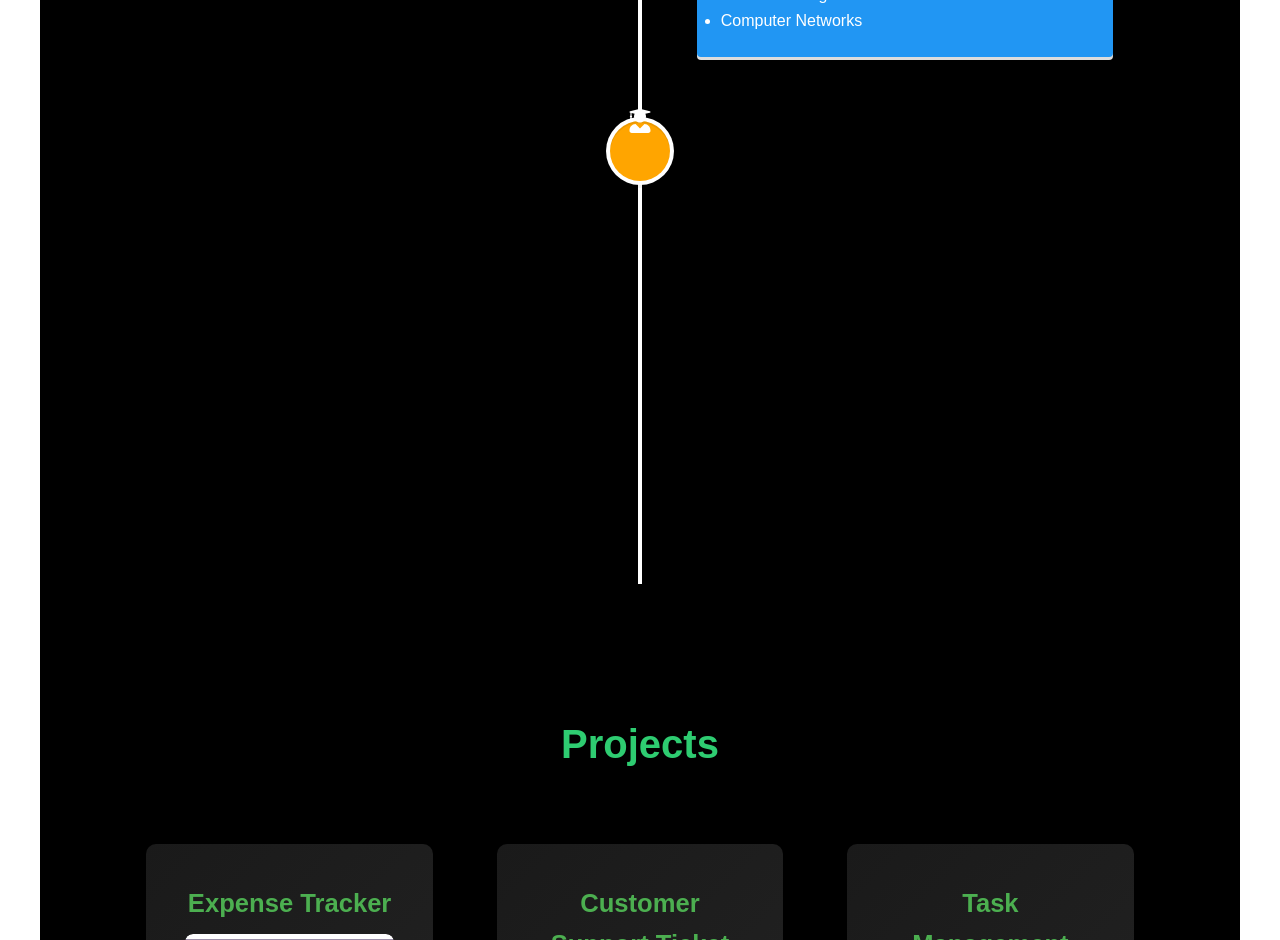
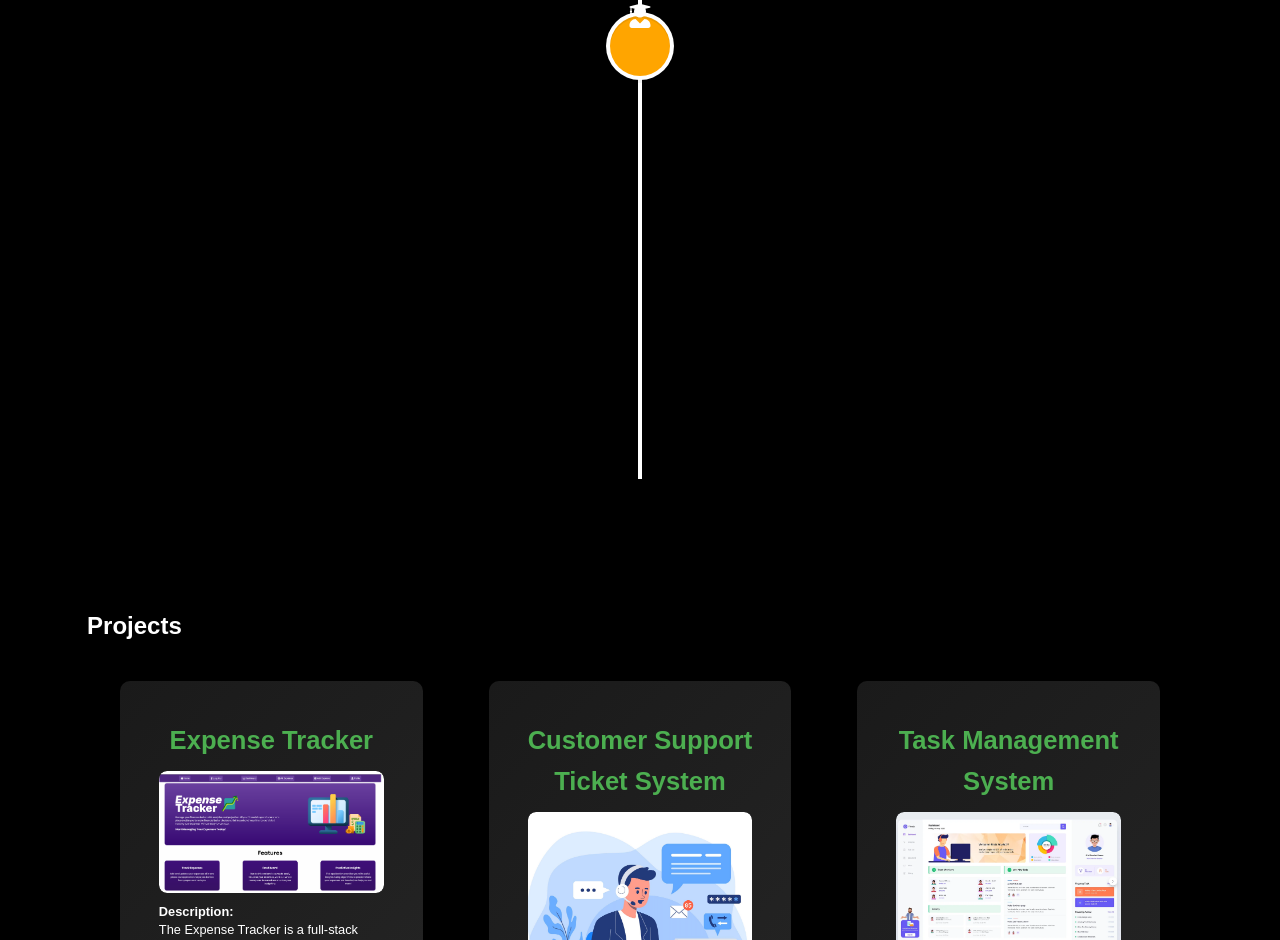
Before and after one commit to sairamb09/portfolio, a React (Vite) app: page / in a window 1280 px wide. Shown: the part 1860-2800 px from the top of the page. Built offline with nearby package versions, Linux system fonts and the light colour scheme.

Commit message:
Updated project with new changes

```diff
--- a/src/App.css
+++ b/src/App.css
@@ -7,15 +7,16 @@
     --card-bg: #2d2d2d;
     --transition: all 0.3s ease;
     --section-padding: clamp(2rem, 5vw, 4rem) 0;
+    --skill-gradient: linear-gradient(135deg, #1e1e1e, #2c3e50);
 }
 
 .light-theme {
     --background-color: #f5f6fa;
     --text-color: #2d3436;
     --card-bg: #ffffff;
+    --skill-gradient: linear-gradient(135deg, #f8f9fa, #e9ecef);
 }
 
-/* Base Styles */
 * {
     margin: 0;
     padding: 0;
@@ -41,7 +42,6 @@ body {
     margin: 0 auto;
 }
 
-/* Navbar Styles */
 .navbar {
     display: flex;
     justify-content: space-between;
@@ -72,10 +72,6 @@ body {
     padding: 0.5rem 0;
 }
 
-.nav-link:hover {
-    color: var(--primary-color);
-}
-
 .navbar-right {
     display: flex;
     align-items: center;
@@ -92,7 +88,6 @@ body {
     min-height: 44px;
 }
 
-/* Section Styles */
 .section {
     padding: var(--section-padding);
     min-height: 100vh;
@@ -101,14 +96,6 @@ body {
     justify-content: center;
 }
 
-.section h2 {
-    font-size: clamp(1.75rem, 4vw, 2.5rem);
-    margin-bottom: clamp(1rem, 3vw, 2rem);
-    color: var(--primary-color);
-    text-align: center;
-}
-
-/* Projects Section */
 .projects-container {
     display: grid;
     grid-template-columns: repeat(auto-fit, minmax(min(300px, 100%), 1fr));
@@ -116,13 +103,12 @@ body {
     padding: 1rem;
 }
 
-/* Skills Section */
 .skills-section {
     display: grid;
     grid-template-columns: repeat(auto-fit, minmax(min(250px, 100%), 1fr));
     gap: clamp(1rem, 3vw, 2rem);
     padding: clamp(2rem, 5vw, 3rem);
-    background: linear-gradient(135deg, #1e1e1e, #2c3e50);
+    background: var(--skill-gradient);
     border-radius: 15px;
     margin: clamp(1rem, 3vw, 2rem) 0;
     width: 100%;
@@ -133,12 +119,6 @@ body {
     padding: clamp(1rem, 2vw, 1.5rem);
     border-radius: 10px;
     box-shadow: 0 4px 6px rgba(0,0,0,0.1);
-}
-
-.skills-category h3 {
-    color: var(--secondary-color);
-    margin-bottom: clamp(0.75rem, 1.5vw, 1rem);
-    font-size: clamp(1rem, 1.2vw, 1.2rem);
 }
 
 .skills-list {
@@ -156,23 +136,37 @@ body {
     border-radius: 20px;
     font-size: clamp(0.8rem, 1vw, 0.9rem);
     transition: var(--transition);
+    color: var(--text-color);
+}
+
+.light-theme .skill-item {
+    background: rgba(0,0,0,0.05);
 }
 
 /* Responsive Design */
-@media (max-width: 1024px) {
+@media (max-width: 768px) {
     .navbar {
         flex-direction: column;
         gap: 1rem;
     }
-}
 
-@media (max-width: 768px) {
     .section {
         min-height: auto;
     }
 
     .vertical-timeline-element-content {
         padding: 1rem !important;
+    }
+}
+
+@media (max-width: 480px) {
+    .skills-section {
+        grid-template-columns: 1fr;
+        padding: 1.5rem;
+    }
+
+    .vertical-timeline-element-date {
+        font-size: 14px !important;
     }
 
     .project-image {
@@ -181,18 +175,15 @@ body {
     }
 }
 
-@media (max-width: 480px) {
-    .skills-section {
-        grid-template-columns: 1fr;
-    }
+/* Timeline Overrides */
+.vertical-timeline-element-content {
+    background: var(--card-bg) !important;
+    color: var(--text-color) !important;
+    box-shadow: 0 3px 6px rgba(0,0,0,0.1) !important;
+}
 
-    .nav-link {
-        font-size: 0.9rem;
-    }
-
-    .theme-toggle-button {
-        padding: 0.3rem;
-    }
+.vertical-timeline-element-date {
+    color: var(--text-color) !important;
 }
 
 /* Project Component */
@@ -203,20 +194,6 @@ body {
     box-shadow: 0 4px 6px rgba(0,0,0,0.1);
 }
 
-.project-image {
-    width: 100%;
-    height: auto;
-    min-height: 200px;
-    object-fit: cover;
-}
-
 .project-content {
     padding: clamp(1rem, 2vw, 1.5rem);
 }
-
-/* Contact Form */
-.contact-form {
-    width: min(600px, 90%);
-    margin: 0 auto;
-    padding: clamp(1rem, 3vw, 2rem);
-}
--- a/src/index.css
+++ b/src/index.css
@@ -28,15 +28,16 @@ body {
   flex-direction: column;
   justify-content: center;
   align-items: center;
-  min-width: 320px;
+  min-width: 100vw;
   min-height: 100vh;
   padding: 1em;
+  box-sizing: border-box;
 }
 
 h1 {
-  font-size: 2rem; /* Default for smaller screens */
+  font-size: clamp(1.8rem, 4vw, 3.2rem);
   line-height: 1.1;
-  text-align: center; /* Center headings */
+  text-align: center;
   margin: 0.5em 0;
 }
 
@@ -44,7 +45,7 @@ button {
   border-radius: 8px;
   border: 1px solid transparent;
   padding: 0.5em 1em;
-  font-size: 1em;
+  font-size: clamp(0.9em, 1vw, 1.2em);
   font-weight: 500;
   font-family: inherit;
   background-color: #1a1a1a;
@@ -72,44 +73,22 @@ button:focus-visible {
   }
 }
 
-/* Responsive Design */
+/* Responsive Adjustments */
 
-/* For small screens (max-width: 480px) */
+body {
+  max-width: 1200px;
+  margin: 0 auto;
+  padding: clamp(0.5em, 2vw, 2em);
+}
+
 @media (max-width: 480px) {
-  h1 {
-    font-size: 1.8rem; /* Slightly smaller heading */
-  }
-
   button {
-    padding: 0.5em 0.8em; /* Reduce padding */
-    font-size: 0.9em; /* Reduce font size */
-  }
-
-  body {
-    padding: 0.5em; /* Adjust padding for small screens */
+    padding: 0.4em 0.7em;
   }
 }
 
-/* For medium screens (481px to 1024px) */
-@media (min-width: 481px) and (max-width: 1024px) {
-  h1 {
-    font-size: 2.5rem; /* Adjust heading size */
-  }
-
-  button {
-    padding: 0.6em 1.2em;
-    font-size: 1em;
+@media (min-width: 1025px) {
+  body {
+    max-width: 1000px;
   }
 }
-
-/* For large screens (1025px and up) */
-@media (min-width: 1025px) {
-  h1 {
-    font-size: 3.2rem; /* Larger heading size for desktops */
-  }
-
-  body {
-    max-width: 1200px; /* Limit width for large screens */
-    margin: 0 auto; /* Center content */
-  }
-}
```
